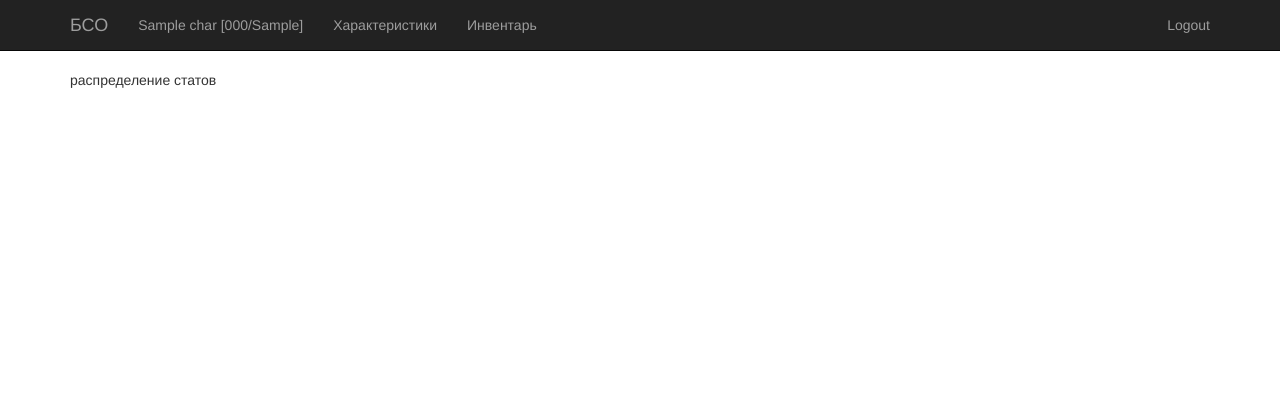
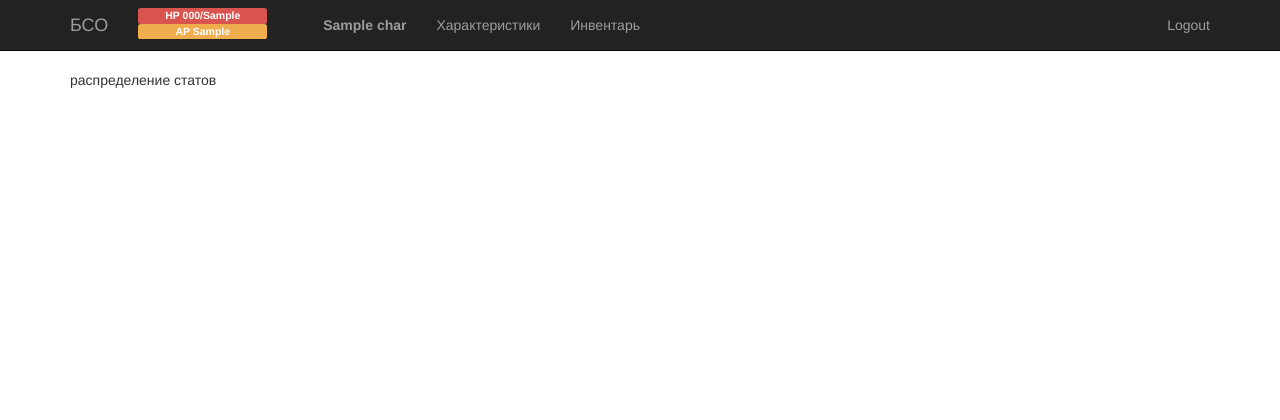
Before and after one commit to qs/deathtower, a Python web app: template templates/char.html in a window 1280 px wide. Shown: the top 420 px of the page. Run offline with Jinja, Linux system fonts and the light colour scheme; the template is opened without the code that fills it: most values are stand-ins (such as "Sample title", 1, 10 or a date in 2020); some libraries are stand-ins or nearby versions.

Commit message:
norm hp ap

```diff
--- a/templates/base.html
+++ b/templates/base.html
@@ -28,7 +28,13 @@
         <div class="collapse navbar-collapse">
           <ul class="nav navbar-nav">
             {% if char %}
-              <li><p class="navbar-text">{{ char.name }} [{{ char.attrs['hp'] }}/{{ char.attrs['hp_max'] }}]</p></li>
+              <li>
+                  <div class="col-xs-12" style="margin: 0; margin-top: 8px;">
+                    <div class="col-xs-10 label label-danger">HP {{ char.attrs['hp'] }}/{{ char.attrs['hp_max'] }}</div>
+                    <div class="col-xs-10 label label-warning">AP {{ char.attrs['ap'] }}</div>
+                  </div>
+              </li>
+              <li><p class="navbar-text"><strong>{{char.name}}</strong></p></li>
               <li><a href="/char/">Характеристики</a></li>
               <li><a href="/items/">Инвентарь</a></li>
             {% endif %}
--- a/templates/items.html
+++ b/templates/items.html
@@ -5,11 +5,6 @@
 
 {% block content %}
 <div class="row">
-  	<div class="row">
-  		<div class="col-xs-1 label label-danger">HP {{ char.attrs['hp'] }}/{{ char.attrs['hp_max'] }}</div>
-  		<div class="col-xs-1 label label-warning">AP {{ char.attrs['ap'] }}</div>
-  		<h3>{{ char.name }}</h3>
-  	</div>
     {% if char.worns%}
   	 <div class="row">
 	  	 <div class="col-xs-3">
```
